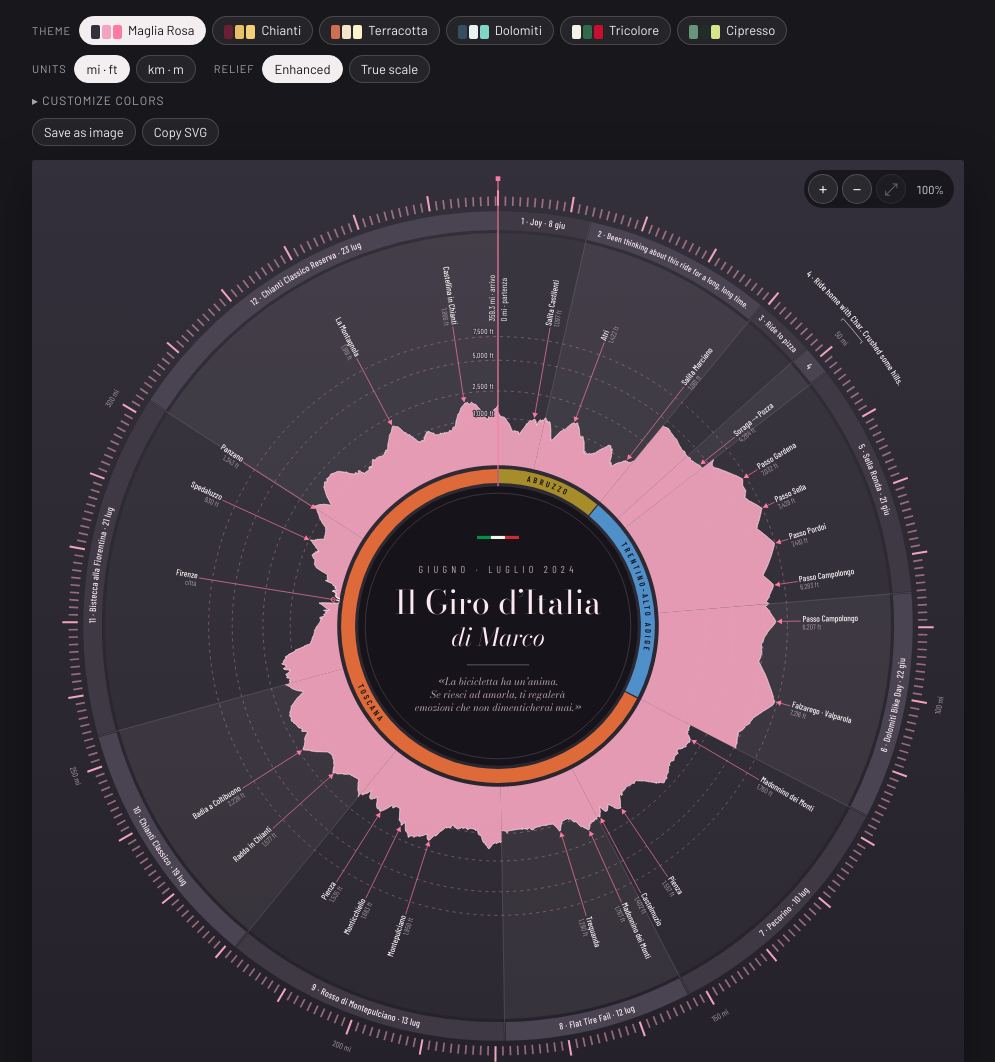
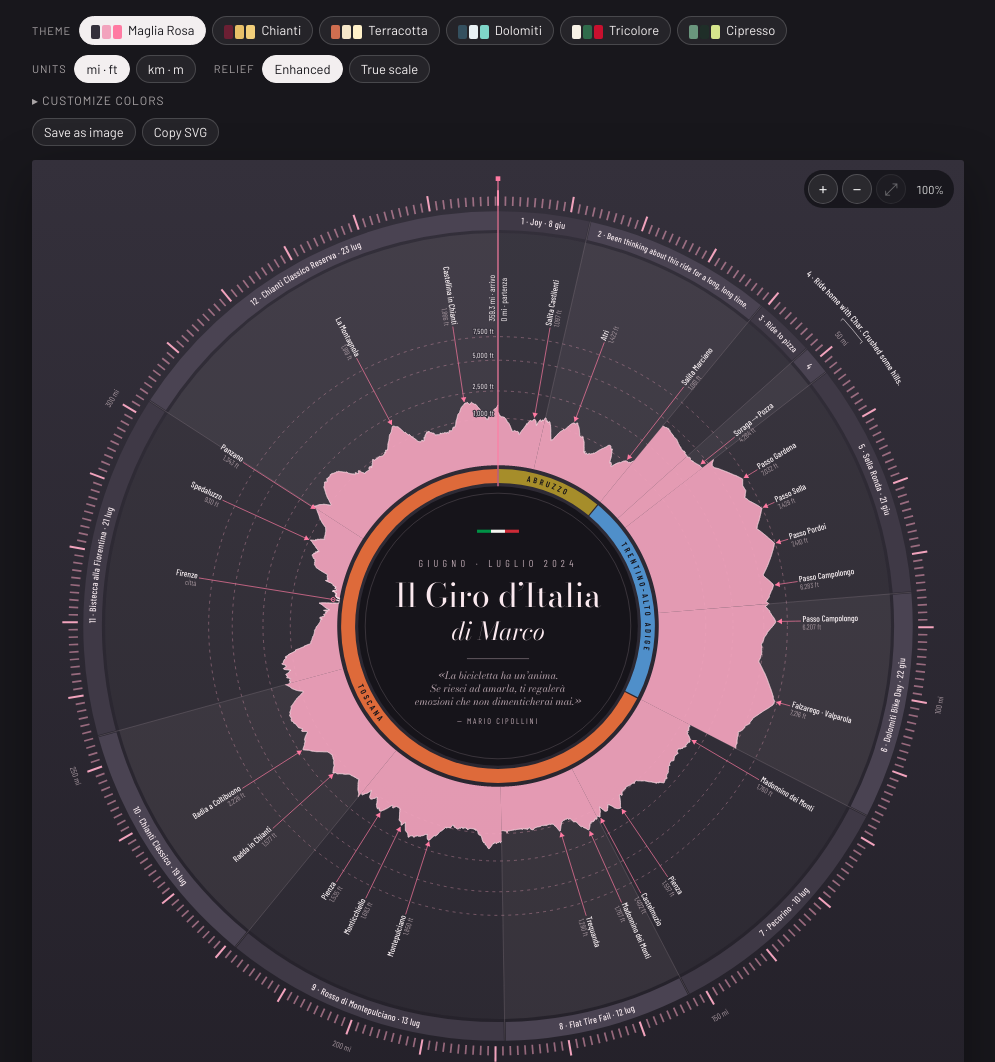
Before and after one commit to mreese84/viz, a plain HTML site: page dist/index.html in a window 1280 px wide. Shown: the top 1062 px of the page, without its empty margins (142-1137 px from the left). Drawn offline with nearby package versions, Linux system fonts and the light colour scheme.

Commit message:
Credit Mario Cipollini under the disc quote
Co-Authored-By: Claude Opus 5.5 <noreply@anthropic.com>
Claude-Session: https://claude.ai/code/session_0185iDj62weKDNofQFShyeYx

```diff
--- a/dist/index.html
+++ b/dist/index.html
@@ -222,19 +222,21 @@ function render() {
   root.append("circle").attr("cx",CX).attr("cy",CY).attr("r",R.disc).attr("fill",T.disc);
   root.append("circle").attr("cx",CX).attr("cy",CY).attr("r",R.disc-9).attr("fill","none").attr("stroke",T.discMuted).attr("stroke-opacity",.35).attr("stroke-width",.8);
   const flag = [["#009246",-1],["#f4f5f0",0],["#ce2b37",1]];
-  flag.forEach(([c,k]) => root.append("rect").attr("x",CX-27+(k+1)*18).attr("y",CY-116).attr("width",18).attr("height",4).attr("fill",c));
+  flag.forEach(([c,k]) => root.append("rect").attr("x",CX-27+(k+1)*18).attr("y",CY-124).attr("width",18).attr("height",4).attr("fill",c));
   const serif = "'Bodoni Moda', Didot, 'Bodoni 72', Georgia, serif";
-  root.append("text").attr("x",CX).attr("y",CY-68).attr("text-anchor","middle").attr("font-family",mono).attr("font-size",13)
+  root.append("text").attr("x",CX).attr("y",CY-76).attr("text-anchor","middle").attr("font-family",mono).attr("font-size",13)
     .attr("letter-spacing",".42em").attr("fill",T.discMuted).text("GIUGNO · LUGLIO 2024");
-  root.append("text").attr("x",CX).attr("y",CY-16).attr("text-anchor","middle").attr("font-family",serif).attr("font-size",42).attr("font-weight",400)
+  root.append("text").attr("x",CX).attr("y",CY-24).attr("text-anchor","middle").attr("font-family",serif).attr("font-size",42).attr("font-weight",400)
     .attr("fill",T.discText).text("Il Giro d’Italia");
-  root.append("text").attr("x",CX).attr("y",CY+26).attr("text-anchor","middle").attr("font-family",serif).attr("font-style","italic").attr("font-size",32)
+  root.append("text").attr("x",CX).attr("y",CY+18).attr("text-anchor","middle").attr("font-family",serif).attr("font-style","italic").attr("font-size",32)
     .attr("fill",T.discText).text("di Marco");
-  root.append("line").attr("x1",CX-40).attr("x2",CX+40).attr("y1",CY+50).attr("y2",CY+50).attr("stroke",T.discMuted).attr("stroke-opacity",.6);
+  root.append("line").attr("x1",CX-40).attr("x2",CX+40).attr("y1",CY+42).attr("y2",CY+42).attr("stroke",T.discMuted).attr("stroke-opacity",.6);
   // quote, hand-broken to fit the disc
   ["«La bicicletta ha un’anima.", "Se riesci ad amarla, ti regalerà", "emozioni che non dimenticherai mai.»"].forEach((s,i) =>
-    root.append("text").attr("x",CX).attr("y",CY+76+i*17).attr("text-anchor","middle").attr("font-family",serif).attr("font-style","italic").attr("font-size",13)
+    root.append("text").attr("x",CX).attr("y",CY+68+i*17).attr("text-anchor","middle").attr("font-family",serif).attr("font-style","italic").attr("font-size",13)
       .attr("fill",T.discMuted).text(s));
+  root.append("text").attr("x",CX).attr("y",CY+126).attr("text-anchor","middle").attr("font-family",mono).attr("font-size",10.5)
+    .attr("letter-spacing",".22em").attr("fill",T.discMuted).text("— MARIO CIPOLLINI");
 
   // ride band; a title that doesn't fit even at a smaller size moves to an outer label beyond the distance ticks
   const outer = [];
```
Also changed, not shown: src/template.html (+8 -6 lines).
